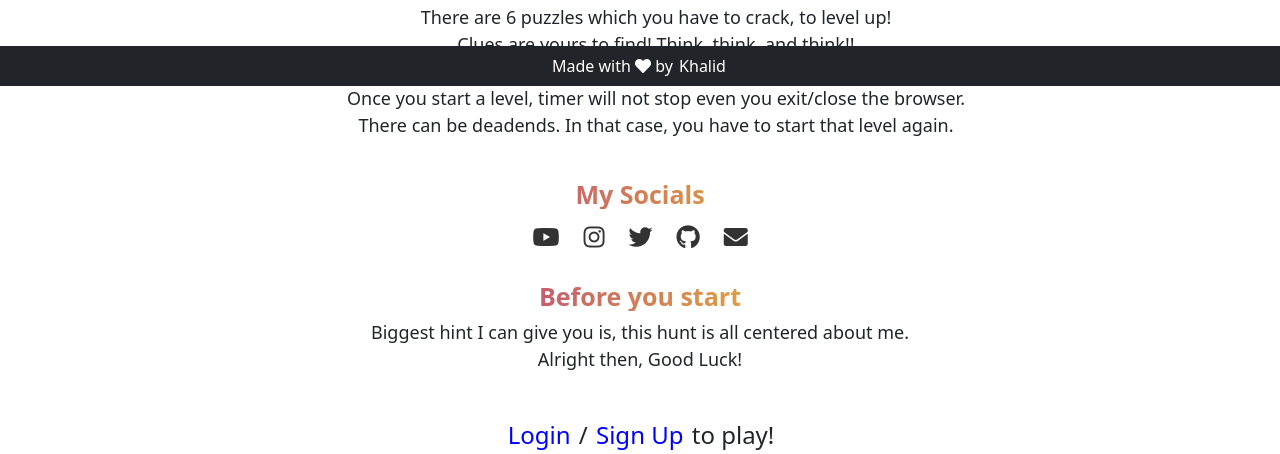
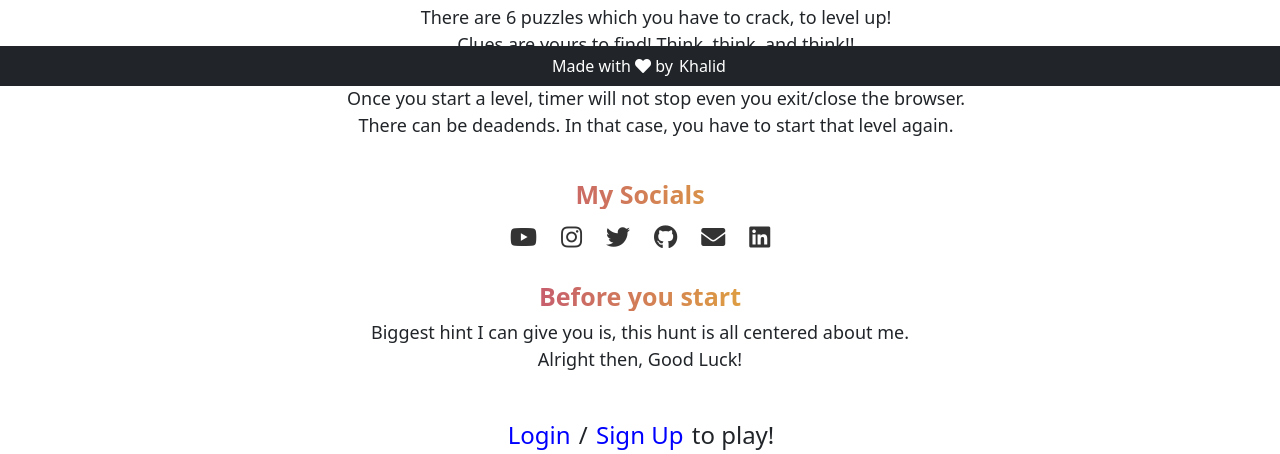
Before and after one commit to sucetus/knowme-flask-web-app, a Flask app: page / in a window 1280 px wide. Shown: the part 714-1168 px from the top of the page. Run offline with Flask 3, Linux system fonts and the light colour scheme.

Commit message:
links to socials

```diff
--- a/website/templates/home.html
+++ b/website/templates/home.html
@@ -52,11 +52,12 @@
         <h3 class="gradient-text2">My Socials</h3>
     </div>
     <div class="social-icons">
-        <a href="https://www.youtube.com" class="youtube"><i class="fab fa-youtube"></i></a>
-        <a href="https://www.instagram.com" class="instagram"><i class="fab fa-instagram"></i></a>
-        <a href="https://twitter.com" class="twitter"><i class="fab fa-twitter"></i></a>
-        <a href="https://github.com" class="github"><i class="fab fa-github"></i></a>
+        <a href="https://www.youtube.com/@bannukun" class="youtube"><i class="fab fa-youtube"></i></a>
+        <a href="https://www.instagram.com/bannukun/" class="instagram"><i class="fab fa-instagram"></i></a>
+        <a href="https://twitter.com/bannukun" class="twitter"><i class="fab fa-twitter"></i></a>
+        <a href="https://github.com/the-khalid" class="github"><i class="fab fa-github"></i></a>
         <a href="mailto:thekhalid06@gmail.com" class="email"><i class="fas fa-envelope"></i></a>
+        <a href="https://www.linkedin.com/in/khalidmohammad06/" class="linkedin"><i class="fab fa-linkedin"></i></a>
       </div>
 </div>
 </br>
```
